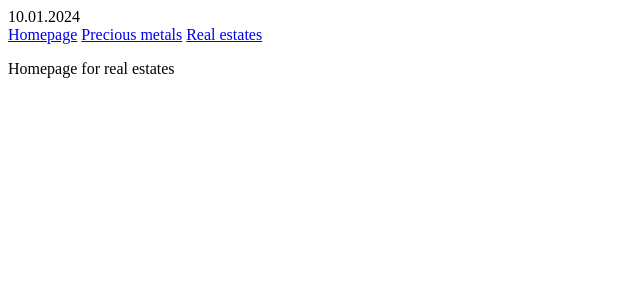
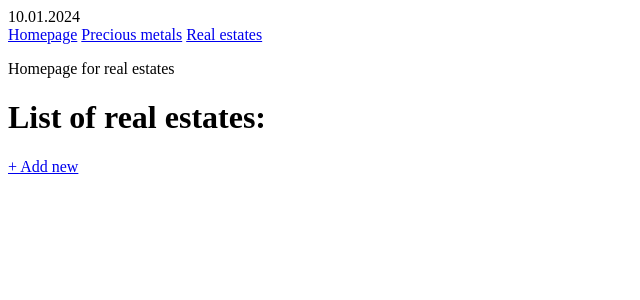
Before and after one commit to honzikhk/portfolio_1_0, a Django app: page /real_estates/ in a window 1280 px wide. Shown: the top 300 px of the page, without its empty margins (0-640 px from the left). Run offline with Django 5.2, Linux system fonts and the light colour scheme; data that the repository does not hold is empty.

Commit message:
work on real estates page

```diff
--- a/real_estates/models.py
+++ b/real_estates/models.py
@@ -13,4 +13,4 @@ class RealEstate(models.Model):
         return self.item        # represent objects by their names in admin page. also can be used fstring
 
     def get_absolute_url(self):     # this method redirect to "precious_metal_homepage" after click submit
-        return resolve_url("real_estates_hompage")
+        return resolve_url("real_estates_homepage")
--- a/real_estates/templates/real_estates/homepage_real_estates.html
+++ b/real_estates/templates/real_estates/homepage_real_estates.html
@@ -2,4 +2,15 @@
 
 {% block body %}
 <p>Homepage for real estates</p>
+
+<h1>List of real estates:</h1>
+<p><a href="{% url "real_estate_create" %}">+ Add new</a></p>
+{% for real_estate in object_list %}
+    <p>{{ real_estate.item }} -> {{ real_estate.value }} USD</p>
+        {% if metal.note == None %}
+            <span>there is no note</span>
+        {% else %}
+            <span>{{ metal.note }}</span>
+        {% endif %}
+{% endfor %}
 {% endblock body %}
--- a/real_estates/urls.py
+++ b/real_estates/urls.py
@@ -1,6 +1,7 @@
 from django.urls import path
-from .views import RealEstatesHomepage
+from .views import RealEstatesHomepage, RealEstateCreate
 
 urlpatterns = [
     path("", RealEstatesHomepage.as_view(), name="real_estates_homepage"),
+    path("create_real_estate/", RealEstateCreate.as_view(), name="real_estate_create"),
 ]
--- a/real_estates/views.py
+++ b/real_estates/views.py
@@ -1,7 +1,14 @@
-from django.views.generic import ListView
+from django.views.generic import ListView, CreateView, DeleteView
 from .models import RealEstate
+from .forms import RealEstateForm
 
 
 class RealEstatesHomepage(ListView):
     model = RealEstate
     template_name = "real_estates/homepage_real_estates.html"
+
+
+class RealEstateCreate(CreateView):
+    model = RealEstate
+    template_name = "real_estates/real_estate_create.html"
+    form_class = RealEstateForm
```
Also changed, not shown: real_estates/forms.py (added, +8 -0 lines), real_estates/templates/real_estates/real_estate_create.html (added, +10 -0 lines).
